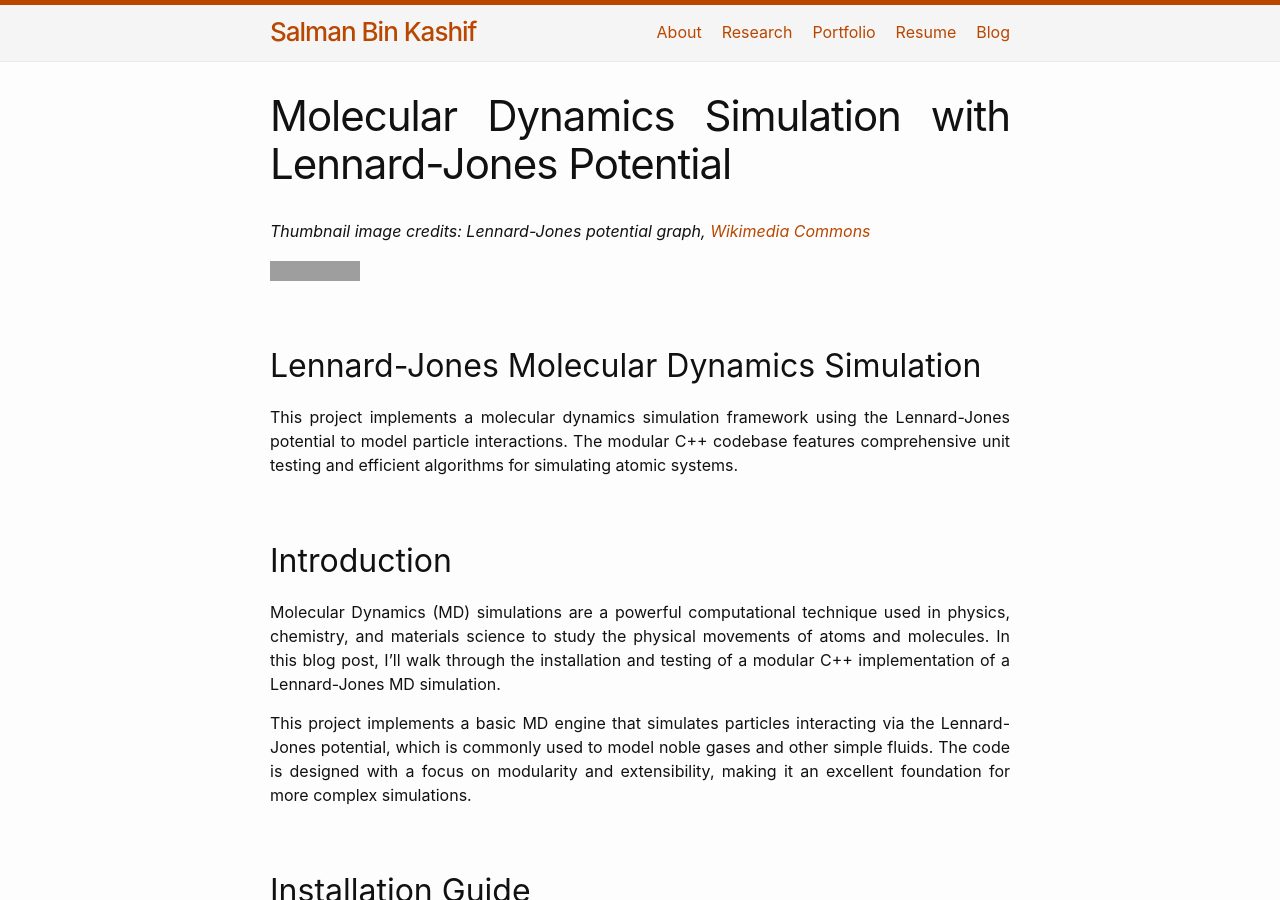
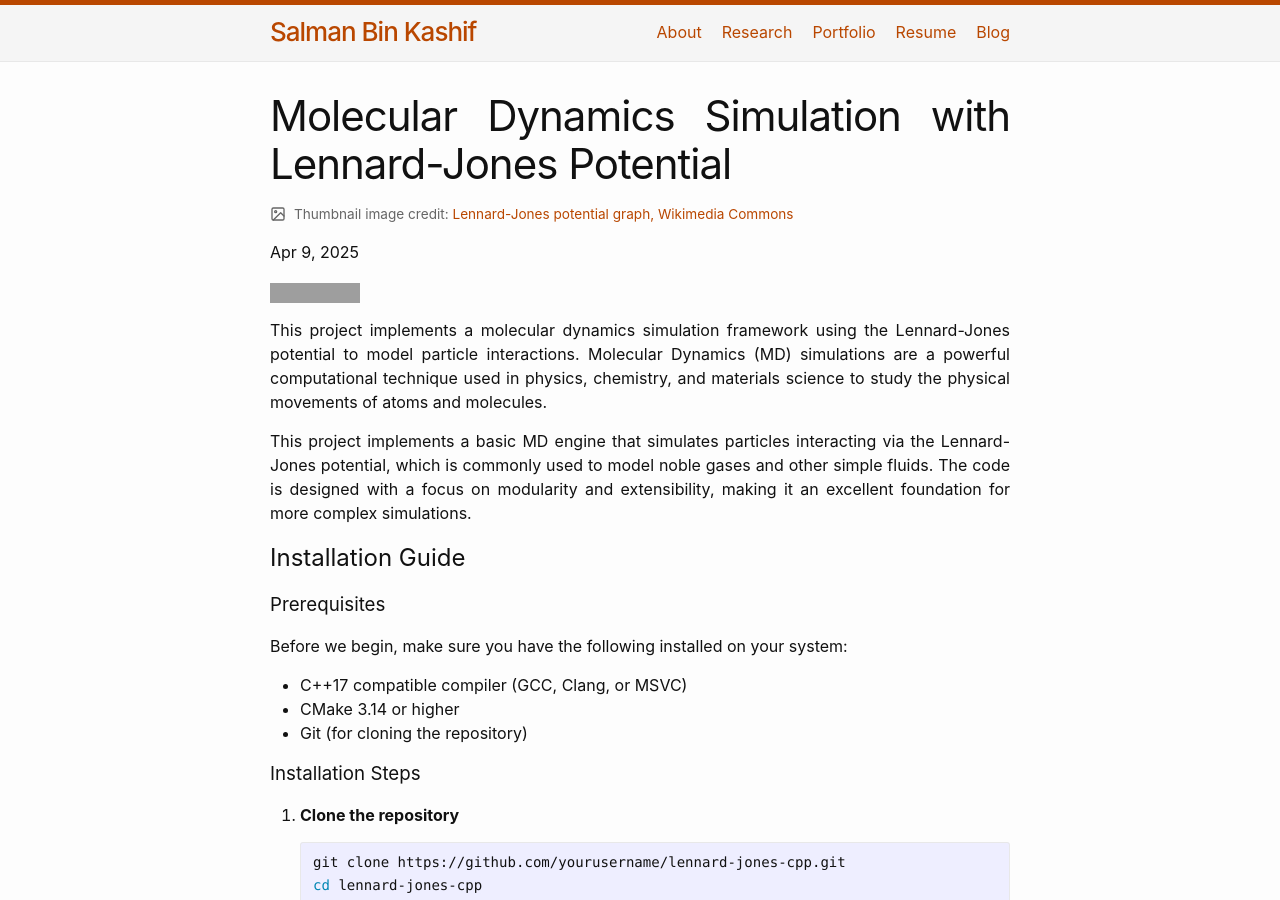
Before and after one commit to sbkashif/sbkashif.github.io, a Jekyll site: the page built from _portfolio/ljmd.md, in a window 1280 px wide and 900 px high. Built offline with Jekyll 4.4.1, drawn with Linux system fonts in a browser that asks for light colours; grey boxes are pictures that could not be loaded.

Commit message:
modify portfolio page layout

```diff
--- a/_layouts/portfolio_item.html
+++ b/_layouts/portfolio_item.html
@@ -4,7 +4,21 @@ layout: default
 
 <article class="portfolio-item">
   <header>
-    <h1>{{ page.title }}</h1>
+    <h1 class="post-title">{{ page.title }}</h1>
+    {% if page.thumbnail_credit %}
+    <div class="image-credit" style="font-size: 0.85rem; margin-bottom: 1rem; color: #666; display: flex; align-items: center;">
+      <svg xmlns="http://www.w3.org/2000/svg" width="16" height="16" viewBox="0 0 24 24" fill="none" stroke="currentColor" stroke-width="2" stroke-linecap="round" stroke-linejoin="round" class="feather feather-image" style="margin-right: 0.5rem;">
+        <rect x="3" y="3" width="18" height="18" rx="2" ry="2"></rect>
+        <circle cx="8.5" cy="8.5" r="1.5"></circle>
+        <polyline points="21 15 16 10 5 21"></polyline>
+      </svg>
+      {% if page.thumbnail_credit_url %}
+        <span>Thumbnail image credit: <a href="{{ page.thumbnail_credit_url }}" target="_blank" rel="noopener">{{ page.thumbnail_credit }}</a></span>
+      {% else %}
+        <span>Thumbnail image credit: {{ page.thumbnail_credit }}</span>
+      {% endif %}
+    </div>
+    {% endif %}
     <p class="meta">
       <time datetime="{{ page.date | date_to_xmlschema }}">{{ page.date | date: site.minima.date_format }}</time>
       {% if page.categories.size > 0 %}
--- a/_portfolio/ljmd.md
+++ b/_portfolio/ljmd.md
@@ -1,24 +1,20 @@
 ---
-layout: page
+layout: portfolio_item
 title: "Molecular Dynamics Simulation with Lennard-Jones Potential"
 permalink: /portfolio/ljmd/
 keywords: C++, molecular dynamics, Lennard-Jones potential, C++, simulation, unit testing
 thumbnail: https://upload.wikimedia.org/wikipedia/commons/thumb/e/e7/Graph_of_Lennard-Jones_potential.png/1599px-Graph_of_Lennard-Jones_potential.png?20201007144459
 thumbnail_alt: "C++ Programming Language Logo"
+thumbnail_credit: "Lennard-Jones potential graph, Wikimedia Commons"
+thumbnail_credit_url: "https://commons.wikimedia.org/wiki/File:Graph_of_Lennard-Jones_potential.png"
 languages: ["C++"]
 ---
 
-*Thumbnail image credits: Lennard-Jones potential graph, [Wikimedia Commons](https://commons.wikimedia.org/wiki/File:Graph_of_Lennard-Jones_potential.png)*
-
 [![GitHub Repository](https://img.shields.io/badge/GitHub-Repository-181717?style=for-the-badge&logo=github&logoColor=white)](https://github.com/sbkashif/lennard-jones-cpp)
 
-## Lennard-Jones Molecular Dynamics Simulation
+This project implements a molecular dynamics simulation framework using the Lennard-Jones potential to model particle interactions. Molecular Dynamics (MD) simulations are a powerful computational technique used in physics, chemistry, and materials science to study the physical movements of atoms and molecules.
 
-This project implements a molecular dynamics simulation framework using the Lennard-Jones potential to model particle interactions. The modular C++ codebase features comprehensive unit testing and efficient algorithms for simulating atomic systems.
-
-## Introduction
-
-Molecular Dynamics (MD) simulations are a powerful computational technique used in physics, chemistry, and materials science to study the physical movements of atoms and molecules. In this blog post, I'll walk through the installation and testing of a modular C++ implementation of a Lennard-Jones MD simulation.
+<!--more-->
 
 This project implements a basic MD engine that simulates particles interacting via the Lennard-Jones potential, which is commonly used to model noble gases and other simple fluids. The code is designed with a focus on modularity and extensibility, making it an excellent foundation for more complex simulations.
 
```
Also changed, not shown: _portfolio/mlcpp.md (+3 -4 lines).
